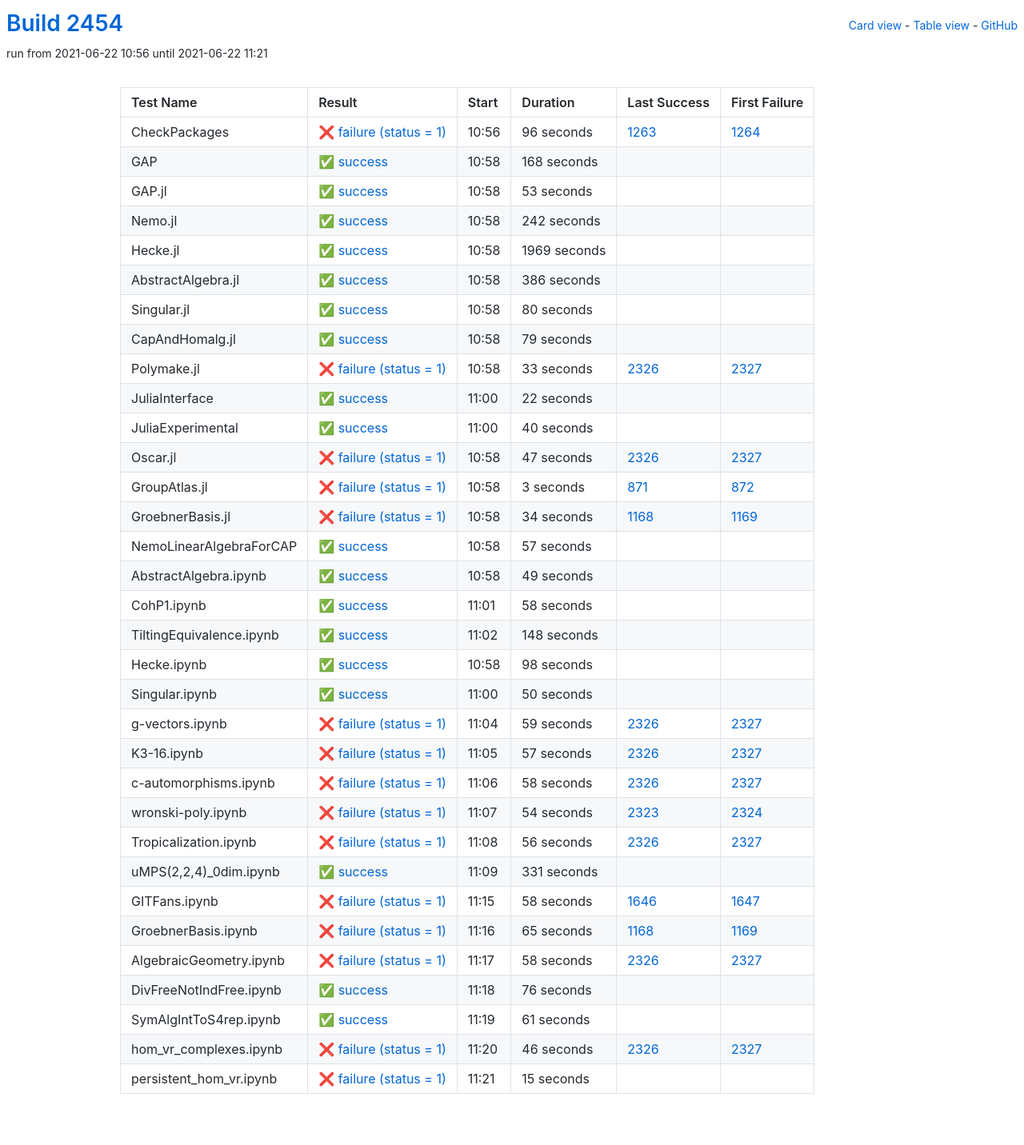
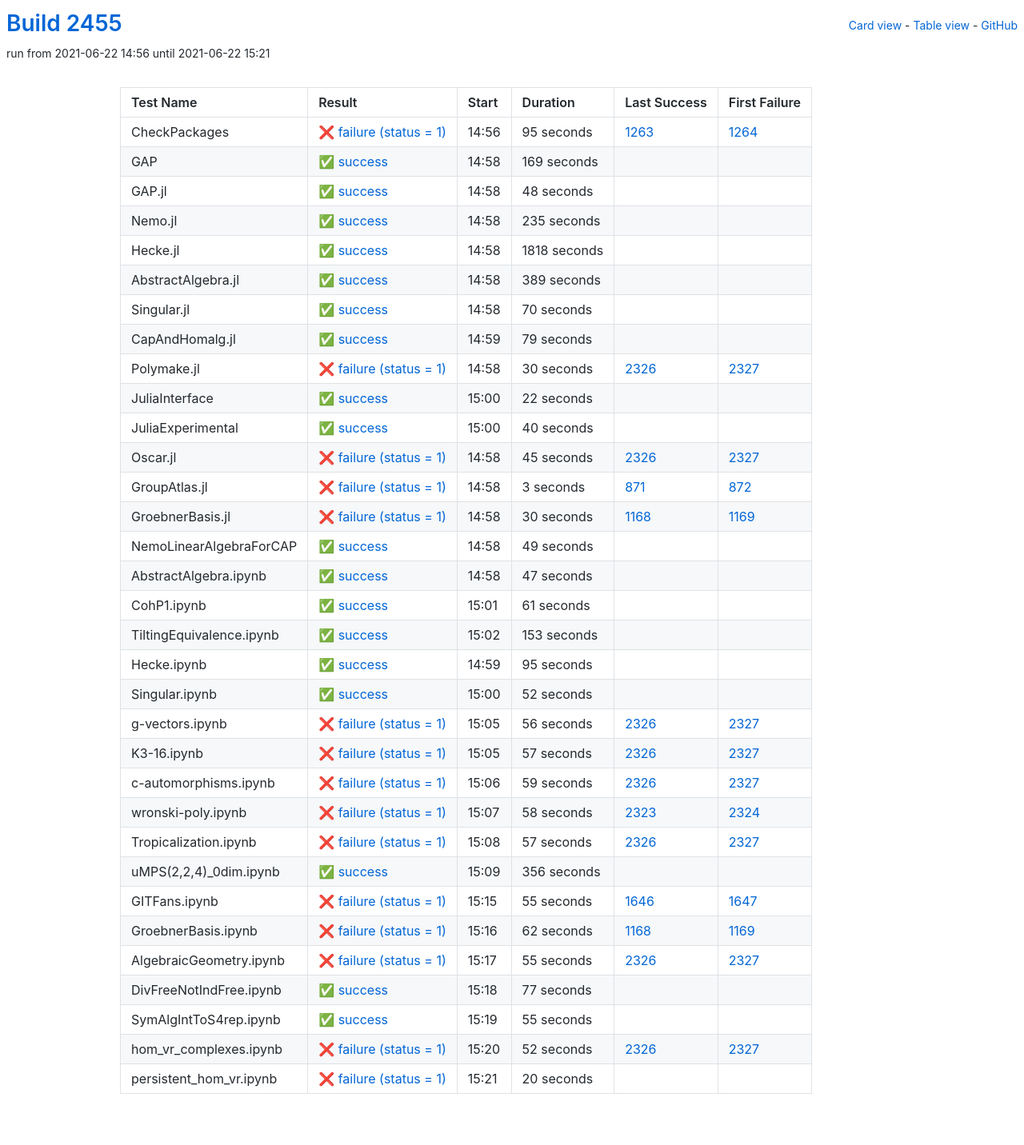
Before and after one commit to oscar-system/oscar-ci-status-stable, a Jekyll site: the page built from table.html, in a window 1280 px wide. Shown: the whole page at 80% size. Built offline with Jekyll 4.4.1, drawn with Linux system fonts in a browser that asks for light colours.

Commit message:
Build #2455

```diff
--- a/_data/ci.yml
+++ b/_data/ci.yml
@@ -1,6 +1,6 @@
 ---
-build: 2454
-build_url: https://oscarci.mathematik.uni-kl.de/job/oscar-stable/2454/
+build: 2455
+build_url: https://oscarci.mathematik.uni-kl.de/job/oscar-stable/2455/
 job: oscar-stable
 organization: oscar-system
 repo: oscar-ci-status-stable
@@ -8,92 +8,92 @@ repourl: https://github.com/oscar-system/oscar-ci-status-stable
 tests:
 - name: CheckPackages
   id: checkpackages
-  log: https://oscarci.mathematik.uni-kl.de/job/oscar-stable/2454/artifact/logs/build-2454/CheckPackages.log
-  start: 2021-06-22 10:56
+  log: https://oscarci.mathematik.uni-kl.de/job/oscar-stable/2455/artifact/logs/build-2455/CheckPackages.log
+  start: 2021-06-22 14:56
   success: false
   exitcode: 1
   status: failure
-  duration: 96
+  duration: 95
   last_success: 1263
   last_success_url: https://oscarci.mathematik.uni-kl.de/job/oscar-stable/1263/
   first_failure: 1264
   first_failure_url: https://oscarci.mathematik.uni-kl.de/job/oscar-stable/1264/
 - name: GAP
   id: gap
-  log: https://oscarci.mathematik.uni-kl.de/job/oscar-stable/2454/artifact/logs/build-2454/GAP.log
-  start: 2021-06-22 10:58
+  log: https://oscarci.mathematik.uni-kl.de/job/oscar-stable/2455/artifact/logs/build-2455/GAP.log
+  start: 2021-06-22 14:58
   success: true
   exitcode: 0
   status: success
-  duration: 168
+  duration: 169
   last_success: false
   last_success_url:
   first_failure: false
   first_failure_url:
 - name: GAP.jl
   id: gap-jl
-  log: https://oscarci.mathematik.uni-kl.de/job/oscar-stable/2454/artifact/logs/build-2454/GAP.jl.log
-  start: 2021-06-22 10:58
+  log: https://oscarci.mathematik.uni-kl.de/job/oscar-stable/2455/artifact/logs/build-2455/GAP.jl.log
+  start: 2021-06-22 14:58
   success: true
   exitcode: 0
   status: success
-  duration: 53
+  duration: 48
   last_success: false
   last_success_url:
   first_failure: false
   first_failure_url:
 - name: Nemo.jl
   id: nemo-jl
-  log: https://oscarci.mathematik.uni-kl.de/job/oscar-stable/2454/artifact/logs/build-2454/Nemo.jl.log
-  start: 2021-06-22 10:58
+  log: https://oscarci.mathematik.uni-kl.de/job/oscar-stable/2455/artifact/logs/build-2455/Nemo.jl.log
+  start: 2021-06-22 14:58
   success: true
   exitcode: 0
   status: success
-  duration: 242
+  duration: 235
   last_success: false
   last_success_url:
   first_failure: false
   first_failure_url:
 - name: Hecke.jl
   id: hecke-jl
-  log: https://oscarci.mathematik.uni-kl.de/job/oscar-stable/2454/artifact/logs/build-2454/Hecke.jl.log
-  start: 2021-06-22 10:58
+  log: https://oscarci.mathematik.uni-kl.de/job/oscar-stable/2455/artifact/logs/build-2455/Hecke.jl.log
+  start: 2021-06-22 14:58
   success: true
   exitcode: 0
   status: success
-  duration: 1969
+  duration: 1818
   last_success: false
   last_success_url:
   first_failure: false
   first_failure_url:
 - name: AbstractAlgebra.jl
   id: abstractalgebra-jl
-  log: https://oscarci.mathematik.uni-kl.de/job/oscar-stable/2454/artifact/logs/build-2454/AbstractAlgebra.jl.log
-  start: 2021-06-22 10:58
+  log: https://oscarci.mathematik.uni-kl.de/job/oscar-stable/2455/artifact/logs/build-2455/AbstractAlgebra.jl.log
+  start: 2021-06-22 14:58
   success: true
   exitcode: 0
   status: success
-  duration: 386
+  duration: 389
   last_success: false
   last_success_url:
   first_failure: false
   first_failure_url:
 - name: Singular.jl
   id: singular-jl
-  log: https://oscarci.mathematik.uni-kl.de/job/oscar-stable/2454/artifact/logs/build-2454/Singular.jl.log
-  start: 2021-06-22 10:58
+  log: https://oscarci.mathematik.uni-kl.de/job/oscar-stable/2455/artifact/logs/build-2455/Singular.jl.log
+  start: 2021-06-22 14:58
   success: true
   exitcode: 0
   status: success
-  duration: 80
+  duration: 70
   last_success: false
   last_success_url:
   first_failure: false
   first_failure_url:
 - name: CapAndHomalg.jl
   id: capandhomalg-jl
-  log: https://oscarci.mathematik.uni-kl.de/job/oscar-stable/2454/artifact/logs/build-2454/CapAndHomalg.jl.log
-  start: 2021-06-22 10:58
+  log: https://oscarci.mathematik.uni-kl.de/job/oscar-stable/2455/artifact/logs/build-2455/CapAndHomalg.jl.log
+  start: 2021-06-22 14:59
   success: true
   exitcode: 0
   status: success
@@ -104,20 +104,20 @@ tests:
   first_failure_url:
 - name: Polymake.jl
   id: polymake-jl
-  log: https://oscarci.mathematik.uni-kl.de/job/oscar-stable/2454/artifact/logs/build-2454/Polymake.jl.log
-  start: 2021-06-22 10:58
+  log: https://oscarci.mathematik.uni-kl.de/job/oscar-stable/2455/artifact/logs/build-2455/Polymake.jl.log
+  start: 2021-06-22 14:58
   success: false
   exitcode: 1
   status: failure
-  duration: 33
+  duration: 30
   last_success: 2326
   last_success_url: https://oscarci.mathematik.uni-kl.de/job/oscar-stable/2326/
   first_failure: 2327
   first_failure_url: https://oscarci.mathematik.uni-kl.de/job/oscar-stable/2327/
 - name: JuliaInterface
   id: juliainterface
-  log: https://oscarci.mathematik.uni-kl.de/job/oscar-stable/2454/artifact/logs/build-2454/JuliaInterface.log
-  start: 2021-06-22 11:00
+  log: https://oscarci.mathematik.uni-kl.de/job/oscar-stable/2455/artifact/logs/build-2455/JuliaInterface.log
+  start: 2021-06-22 15:00
   success: true
   exitcode: 0
   status: success
@@ -128,8 +128,8 @@ tests:
   first_failure_url:
 - name: JuliaExperimental
   id: juliaexperimental
-  log: https://oscarci.mathematik.uni-kl.de/job/oscar-stable/2454/artifact/logs/build-2454/JuliaExperimental.log
-  start: 2021-06-22 11:00
+  log: https://oscarci.mathematik.uni-kl.de/job/oscar-stable/2455/artifact/logs/build-2455/JuliaExperimental.log
+  start: 2021-06-22 15:00
   success: true
   exitcode: 0
   status: success
@@ -140,20 +140,20 @@ tests:
   first_failure_url:
 - name: Oscar.jl
   id: oscar-jl
-  log: https://oscarci.mathematik.uni-kl.de/job/oscar-stable/2454/artifact/logs/build-2454/Oscar.jl.log
-  start: 2021-06-22 10:58
+  log: https://oscarci.mathematik.uni-kl.de/job/oscar-stable/2455/artifact/logs/build-2455/Oscar.jl.log
+  start: 2021-06-22 14:58
   success: false
   exitcode: 1
   status: failure
-  duration: 47
+  duration: 45
   last_success: 2326
   last_success_url: https://oscarci.mathematik.uni-kl.de/job/oscar-stable/2326/
   first_failure: 2327
   first_failure_url: https://oscarci.mathematik.uni-kl.de/job/oscar-stable/2327/
 - name: GroupAtlas.jl
   id: groupatlas-jl
-  log: https://oscarci.mathematik.uni-kl.de/job/oscar-stable/2454/artifact/logs/build-2454/GroupAtlas.jl.log
-  start: 2021-06-22 10:58
+  log: https://oscarci.mathematik.uni-kl.de/job/oscar-stable/2455/artifact/logs/build-2455/GroupAtlas.jl.log
+  start: 2021-06-22 14:58
   success: false
   exitcode: 1
   status: failure
@@ -164,32 +164,20 @@ tests:
   first_failure_url: https://oscarci.mathematik.uni-kl.de/job/oscar-stable/872/
 - name: GroebnerBasis.jl
   id: groebnerbasis-jl
-  log: https://oscarci.mathematik.uni-kl.de/job/oscar-stable/2454/artifact/logs/build-2454/GroebnerBasis.jl.log
-  start: 2021-06-22 10:58
+  log: https://oscarci.mathematik.uni-kl.de/job/oscar-stable/2455/artifact/logs/build-2455/GroebnerBasis.jl.log
+  start: 2021-06-22 14:58
   success: false
   exitcode: 1
   status: failure
-  duration: 34
+  duration: 30
   last_success: 1168
   last_success_url: https://oscarci.mathematik.uni-kl.de/job/oscar-stable/1168/
   first_failure: 1169
   first_failure_url: https://oscarci.mathematik.uni-kl.de/job/oscar-stable/1169/
 - name: NemoLinearAlgebraForCAP
   id: nemolinearalgebraforcap
-  log: https://oscarci.mathematik.uni-kl.de/job/oscar-stable/2454/artifact/logs/build-2454/NemoLinearAlgebraForCAP.log
-  start: 2021-06-22 10:58
-  success: true
-  exitcode: 0
-  status: success
-  duration: 57
-  last_success: false
-  last_success_url:
-  first_failure: false
-  first_failure_url:
-- name: AbstractAlgebra.ipynb
-  id: abstractalgebra-ipynb
-  log: https://oscarci.mathematik.uni-kl.de/job/oscar-stable/2454/artifact/logs/build-2454/AbstractAlgebra.ipynb.log
-  start: 2021-06-22 10:58
+  log: https://oscarci.mathematik.uni-kl.de/job/oscar-stable/2455/artifact/logs/build-2455/NemoLinearAlgebraForCAP.log
+  start: 2021-06-22 14:58
   success: true
   exitcode: 0
   status: success
@@ -198,70 +186,82 @@ tests:
   last_success_url:
   first_failure: false
   first_failure_url:
-- name: CohP1.ipynb
-  id: cohp1-ipynb
-  log: https://oscarci.mathematik.uni-kl.de/job/oscar-stable/2454/artifact/logs/build-2454/CohP1.ipynb.log
-  start: 2021-06-22 11:01
+- name: AbstractAlgebra.ipynb
+  id: abstractalgebra-ipynb
+  log: https://oscarci.mathematik.uni-kl.de/job/oscar-stable/2455/artifact/logs/build-2455/AbstractAlgebra.ipynb.log
+  start: 2021-06-22 14:58
   success: true
   exitcode: 0
   status: success
-  duration: 58
+  duration: 47
+  last_success: false
+  last_success_url:
+  first_failure: false
+  first_failure_url:
+- name: CohP1.ipynb
+  id: cohp1-ipynb
+  log: https://oscarci.mathematik.uni-kl.de/job/oscar-stable/2455/artifact/logs/build-2455/CohP1.ipynb.log
+  start: 2021-06-22 15:01
+  success: true
+  exitcode: 0
+  status: success
+  duration: 61
   last_success: false
   last_success_url:
   first_failure: false
   first_failure_url:
 - name: TiltingEquivalence.ipynb
   id: tiltingequivalence-ipynb
-  log: https://oscarci.mathematik.uni-kl.de/job/oscar-stable/2454/artifact/logs/build-2454/TiltingEquivalence.ipynb.log
-  start: 2021-06-22 11:02
+  log: https://oscarci.mathematik.uni-kl.de/job/oscar-stable/2455/artifact/logs/build-2455/TiltingEquivalence.ipynb.log
+  start: 2021-06-22 15:02
   success: true
   exitcode: 0
   status: success
-  duration: 148
+  duration: 153
   last_success: false
   last_success_url:
   first_failure: false
   first_failure_url:
 - name: Hecke.ipynb
   id: hecke-ipynb
-  log: https://oscarci.mathematik.uni-kl.de/job/oscar-stable/2454/artifact/logs/build-2454/Hecke.ipynb.log
-  start: 2021-06-22 10:58
+  log: https://oscarci.mathematik.uni-kl.de/job/oscar-stable/2455/artifact/logs/build-2455/Hecke.ipynb.log
+  start: 2021-06-22 14:59
   success: true
   exitcode: 0
   status: success
-  duration: 98
+  duration: 95
   last_success: false
   last_success_url:
   first_failure: false
   first_failure_url:
 - name: Singular.ipynb
   id: singular-ipynb
-  log: https://oscarci.mathematik.uni-kl.de/job/oscar-stable/2454/artifact/logs/build-2454/Singular.ipynb.log
-  start: 2021-06-22 11:00
+  log: https://oscarci.mathematik.uni-kl.de/job/oscar-stable/2455/artifact/logs/build-2455/Singular.ipynb.log
+  start: 2021-06-22 15:00
   success: true
   exitcode: 0
   status: success
-  duration: 50
+  duration: 52
   last_success: false
   last_success_url:
   first_failure: false
   first_failure_url:
 - name: g-vectors.ipynb
   id: g-vectors-ipynb
-  log: https://oscarci.mathematik.uni-kl.de/job/oscar-stable/2454/artifact/logs/build-2454/g-vectors.ipynb.log
-  start: 2021-06-22 11:04
+  log: https://oscarci.mathematik.uni-kl.de/job/oscar-stable/2455/artifact/logs/build-2455/g-vectors.ipynb.log
+  start: 2021-06-22 15:05
   success: false
   exitcode: 1
   status: failure
-  duration: 59
+  duration: 56
   last_success: 2326
   last_success_url: https://oscarci.mathematik.uni-kl.de/job/oscar-stable/2326/
   first_failure: 2327
   first_failure_url: https://oscarci.mathematik.uni-kl.de/job/oscar-stable/2327/
 - name: K3-16.ipynb
   id: k3-16-ipynb
-  log: https://oscarci.mathematik.uni-kl.de/job/oscar-stable/2454/artifact/logs/build-2454/K3-16.ipynb.log
-  start: 2021-06-22 11:05
+  log: https://oscarci.mathematik.uni-kl.de/job/oscar-stable/2455/artifact/logs/build-2455/K3-16.ipynb.log
+  start: 2021-06-22 15:05
   success: false
   exitcode: 1
   status: failure
@@ -272,132 +272,132 @@ tests:
   first_failure_url: https://oscarci.mathematik.uni-kl.de/job/oscar-stable/2327/
 - name: c-automorphisms.ipynb
   id: c-automorphisms-ipynb
-  log: https://oscarci.mathematik.uni-kl.de/job/oscar-stable/2454/artifact/logs/build-2454/c-automorphisms.ipynb.log
-  start: 2021-06-22 11:06
+  log: https://oscarci.mathematik.uni-kl.de/job/oscar-stable/2455/artifact/logs/build-2455/c-automorphisms.ipynb.log
+  start: 2021-06-22 15:06
   success: false
   exitcode: 1
   status: failure
-  duration: 58
+  duration: 59
   last_success: 2326
   last_success_url: https://oscarci.mathematik.uni-kl.de/job/oscar-stable/2326/
   first_failure: 2327
   first_failure_url: https://oscarci.mathematik.uni-kl.de/job/oscar-stable/2327/
 - name: wronski-poly.ipynb
   id: wronski-poly-ipynb
-  log: https://oscarci.mathematik.uni-kl.de/job/oscar-stable/2454/artifact/logs/build-2454/wronski-poly.ipynb.log
-  start: 2021-06-22 11:07
+  log: https://oscarci.mathematik.uni-kl.de/job/oscar-stable/2455/artifact/logs/build-2455/wronski-poly.ipynb.log
+  start: 2021-06-22 15:07
   success: false
   exitcode: 1
   status: failure
-  duration: 54
+  duration: 58
   last_success: 2323
   last_success_url: https://oscarci.mathematik.uni-kl.de/job/oscar-stable/2323/
   first_failure: 2324
   first_failure_url: https://oscarci.mathematik.uni-kl.de/job/oscar-stable/2324/
 - name: Tropicalization.ipynb
   id: tropicalization-ipynb
-  log: https://oscarci.mathematik.uni-kl.de/job/oscar-stable/2454/artifact/logs/build-2454/Tropicalization.ipynb.log
-  start: 2021-06-22 11:08
+  log: https://oscarci.mathematik.uni-kl.de/job/oscar-stable/2455/artifact/logs/build-2455/Tropicalization.ipynb.log
+  start: 2021-06-22 15:08
   success: false
   exitcode: 1
   status: failure
-  duration: 56
+  duration: 57
   last_success: 2326
   last_success_url: https://oscarci.mathematik.uni-kl.de/job/oscar-stable/2326/
   first_failure: 2327
   first_failure_url: https://oscarci.mathematik.uni-kl.de/job/oscar-stable/2327/
 - name: uMPS(2,2,4)_0dim.ipynb
   id: umps-2-2-4-0dim-ipynb
-  log: https://oscarci.mathematik.uni-kl.de/job/oscar-stable/2454/artifact/logs/build-2454/uMPS-2-2-4-_0dim.ipynb.log
-  start: 2021-06-22 11:09
+  log: https://oscarci.mathematik.uni-kl.de/job/oscar-stable/2455/artifact/logs/build-2455/uMPS-2-2-4-_0dim.ipynb.log
+  start: 2021-06-22 15:09
   success: true
   exitcode: 0
   status: success
-  duration: 331
+  duration: 356
   last_success: false
   last_success_url:
   first_failure: false
   first_failure_url:
 - name: GITFans.ipynb
   id: gitfans-ipynb
-  log: https://oscarci.mathematik.uni-kl.de/job/oscar-stable/2454/artifact/logs/build-2454/GITFans.ipynb.log
-  start: 2021-06-22 11:15
+  log: https://oscarci.mathematik.uni-kl.de/job/oscar-stable/2455/artifact/logs/build-2455/GITFans.ipynb.log
+  start: 2021-06-22 15:15
   success: false
   exitcode: 1
   status: failure
-  duration: 58
+  duration: 55
   last_success: 1646
   last_success_url: https://oscarci.mathematik.uni-kl.de/job/oscar-stable/1646/
   first_failure: 1647
   first_failure_url: https://oscarci.mathematik.uni-kl.de/job/oscar-stable/1647/
 - name: GroebnerBasis.ipynb
   id: groebnerbasis-ipynb
-  log: https://oscarci.mathematik.uni-kl.de/job/oscar-stable/2454/artifact/logs/build-2454/GroebnerBasis.ipynb.log
-  start: 2021-06-22 11:16
+  log: https://oscarci.mathematik.uni-kl.de/job/oscar-stable/2455/artifact/logs/build-2455/GroebnerBasis.ipynb.log
+  start: 2021-06-22 15:16
   success: false
   exitcode: 1
   status: failure
-  duration: 65
+  duration: 62
   last_success: 1168
   last_success_url: https://oscarci.mathematik.uni-kl.de/job/oscar-stable/1168/
   first_failure: 1169
   first_failure_url: https://oscarci.mathematik.uni-kl.de/job/oscar-stable/1169/
 - name: AlgebraicGeometry.ipynb
   id: algebraicgeometry-ipynb
-  log: https://oscarci.mathematik.uni-kl.de/job/oscar-stable/2454/artifact/logs/build-2454/AlgebraicGeometry.ipynb.log
-  start: 2021-06-22 11:17
+  log: https://oscarci.mathematik.uni-kl.de/job/oscar-stable/2455/artifact/logs/build-2455/AlgebraicGeometry.ipynb.log
+  start: 2021-06-22 15:17
   success: false
   exitcode: 1
   status: failure
-  duration: 58
+  duration: 55
   last_success: 2326
   last_success_url: https://oscarci.mathematik.uni-kl.de/job/oscar-stable/2326/
   first_failure: 2327
   first_failure_url: https://oscarci.mathematik.uni-kl.de/job/oscar-stable/2327/
 - name: DivFreeNotIndFree.ipynb
   id: divfreenotindfree-ipynb
-  log: https://oscarci.mathematik.uni-kl.de/job/oscar-stable/2454/artifact/logs/build-2454/DivFreeNotIndFree.ipynb.log
-  start: 2021-06-22 11:18
+  log: https://oscarci.mathematik.uni-kl.de/job/oscar-stable/2455/artifact/logs/build-2455/DivFreeNotIndFree.ipynb.log
+  start: 2021-06-22 15:18
   success: true
   exitcode: 0
   status: success
-  duration: 76
+  duration: 77
   last_success: false
   last_success_url:
   first_failure: false
   first_failure_url:
 - name: SymAlgIntToS4rep.ipynb
   id: symalginttos4rep-ipynb
-  log: https://oscarci.mathematik.uni-kl.de/job/oscar-stable/2454/artifact/logs/build-2454/SymAlgIntToS4rep.ipynb.log
-  start: 2021-06-22 11:19
+  log: https://oscarci.mathematik.uni-kl.de/job/oscar-stable/2455/artifact/logs/build-2455/SymAlgIntToS4rep.ipynb.log
+  start: 2021-06-22 15:19
   success: true
   exitcode: 0
   status: success
-  duration: 61
+  duration: 55
   last_success: false
   last_success_url:
   first_failure: false
   first_failure_url:
 - name: hom_vr_complexes.ipynb
   id: hom-vr-complexes-ipynb
-  log: https://oscarci.mathematik.uni-kl.de/job/oscar-stable/2454/artifact/logs/build-2454/hom_vr_complexes.ipynb.log
-  start: 2021-06-22 11:20
+  log: https://oscarci.mathematik.uni-kl.de/job/oscar-stable/2455/artifact/logs/build-2455/hom_vr_complexes.ipynb.log
+  start: 2021-06-22 15:20
   success: false
   exitcode: 1
   status: failure
-  duration: 46
+  duration: 52
   last_success: 2326
   last_success_url: https://oscarci.mathematik.uni-kl.de/job/oscar-stable/2326/
   first_failure: 2327
   first_failure_url: https://oscarci.mathematik.uni-kl.de/job/oscar-stable/2327/
 - name: persistent_hom_vr.ipynb
   id: persistent-hom-vr-ipynb
-  log: https://oscarci.mathematik.uni-kl.de/job/oscar-stable/2454/artifact/logs/build-2454/persistent_hom_vr.ipynb.log
-  start: 2021-06-22 11:21
+  log: https://oscarci.mathematik.uni-kl.de/job/oscar-stable/2455/artifact/logs/build-2455/persistent_hom_vr.ipynb.log
+  start: 2021-06-22 15:21
   success: false
   exitcode: 1
   status: failure
-  duration: 15
+  duration: 20
   last_success: false
   last_success_url:
   first_failure: false
```
Also changed, not shown: README.md.
